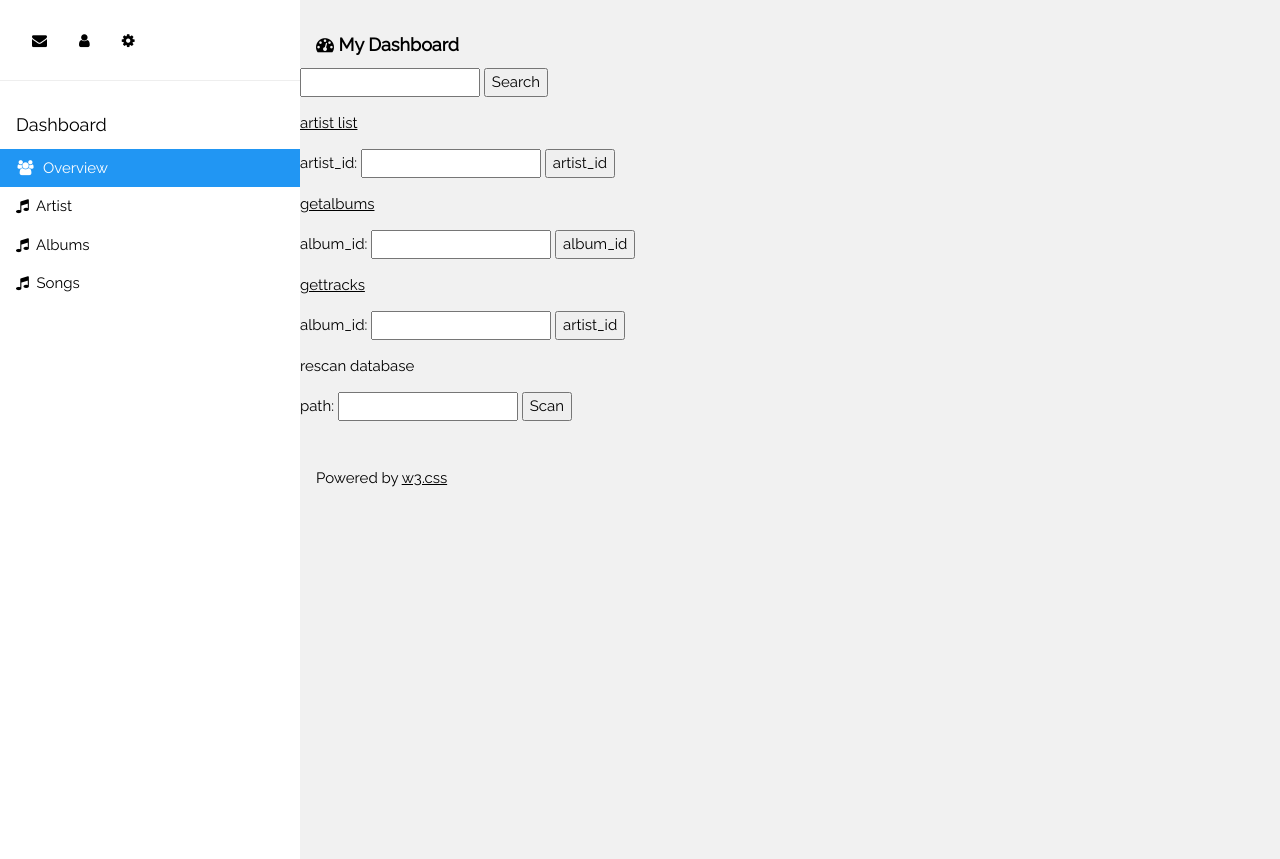
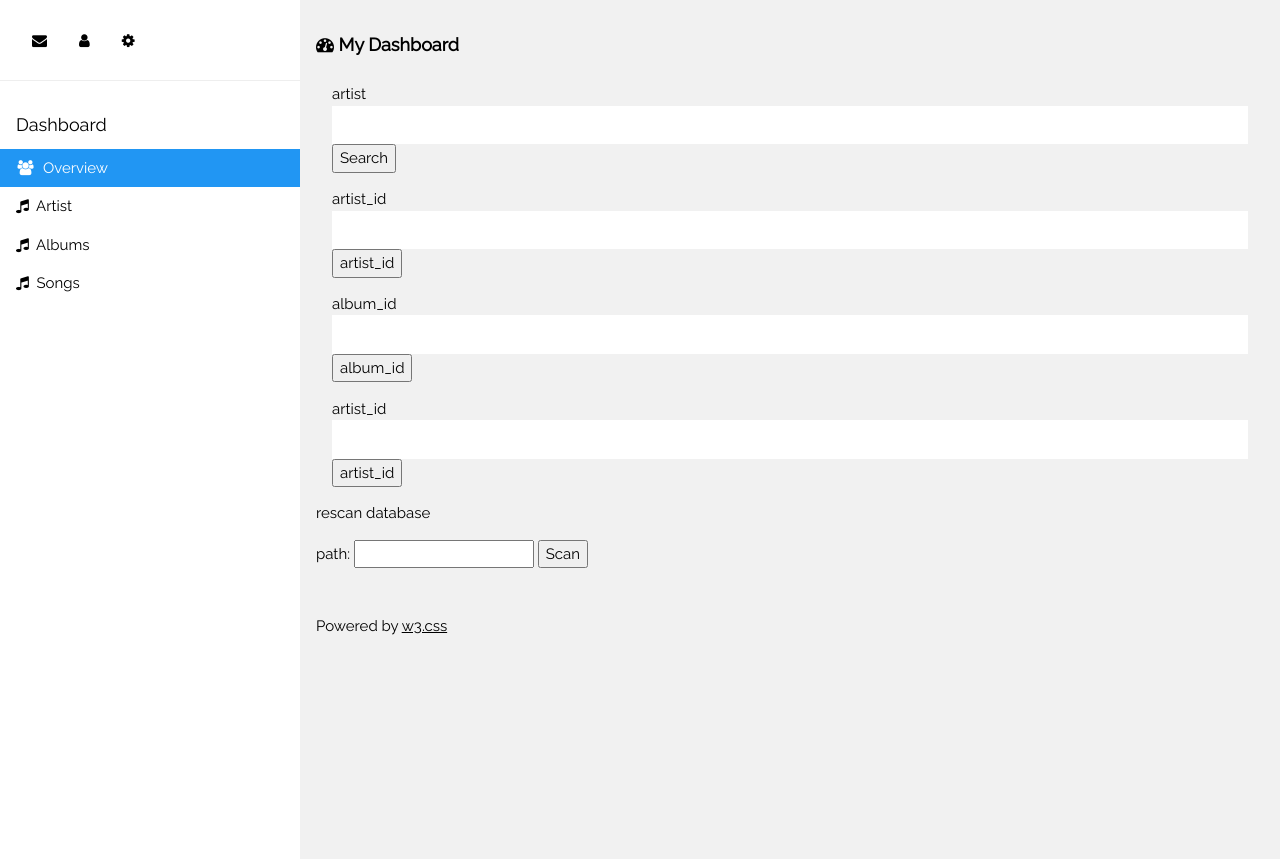
Before and after one commit to kthordarson/mp3db, a Django app: page / in a window 1280 px wide. Shown: the part 44-903 px from the top of the page. Run offline with Django 3.2, Linux system fonts and the light colour scheme; some libraries are stand-ins or nearby versions.

Commit message:
now with glorious django

```diff
--- a/mp3db/templates/artist.html
+++ b/mp3db/templates/artist.html
@@ -1,7 +1,8 @@
 {% extends 'base.html' %}
 {% block content %}
 <ul>
-    <table border="1">
+<h1> Artist</h1>
+    <table class="w3-table-all">
     <tr>
         <th align="left">Artist ID</th>
         <th align="left">Artist name</th>
--- a/mp3db/templates/artist_list.html
+++ b/mp3db/templates/artist_list.html
@@ -1,7 +1,7 @@
 {% extends 'base.html' %}
 {% block content %}
 <ul>
-    <table border="1">
+    <table class="w3-table-all">
     <tr>
         <th align="left">Artist ID</th>
         <th align="left">Artist name</th>
--- a/mp3db/templates/base.html
+++ b/mp3db/templates/base.html
@@ -35,7 +35,7 @@ html,body,h1,h2,h3,h4,h5 {font-family: "Raleway", sans-serif}
     <a href="{% url 'hello' %}" class="w3-bar-item w3-button w3-padding w3-blue"><i class="fa fa-users fa-fw"></i>  Overview</a>
     <a href="{% url 'artist_list' %}" class="w3-bar-item w3-button w3-padding"><i class="fa fa-music"></i>  Artist</a>
     <a href="{% url 'getalbums' %}" class="w3-bar-item w3-button w3-padding"><i class="fa fa-music"></i>  Albums</a>
-    <a href="{% url 'gettracks' %}" class="w3-bar-item w3-button w3-padding"><i class="fa fa-music"></i>  Songs</a>
+    <a href="{% url 'song_list' %}" class="w3-bar-item w3-button w3-padding"><i class="fa fa-music"></i>  Songs</a>
   </div>
 </nav>
 
--- a/mp3db/templates/getalbum_tracks.html
+++ b/mp3db/templates/getalbum_tracks.html
@@ -1,7 +1,8 @@
 {% extends 'base.html' %}
 {% block content %}
-    <p>{{ albumname }}</p>
-    <table border="1">
+    <div class="w3-container">
+        <h1>{{ albumname }}</h1>
+        <table class="w3-table-all">
         <tr>
             <th align="left">Song ID</th>
             <th align="left">Song name</th>
@@ -17,4 +18,5 @@
                 </tr>
                 {% endfor %}
         </table>
+    </div>
 {% endblock %}
--- a/mp3db/templates/getalbums.html
+++ b/mp3db/templates/getalbums.html
@@ -1,7 +1,8 @@
 {% extends 'base.html' %}
 {% block content %}
-    <p>Artist name: {{ artist_name }}</p>
-    <table border="1">
+    <div class="w3-container">
+        <h1>Artist name: {{ artist_name }}</h1>
+        <table class="w3-table-all">
         <tr>
             <th align="left">Album ID</th>
             <th align="left">Album name</th>
@@ -13,4 +14,5 @@
                 </tr>
                 {% endfor %}
         </table>
+    </div>
 {% endblock %}
--- a/mp3db/templates/index.html
+++ b/mp3db/templates/index.html
@@ -1,28 +1,35 @@
 {% extends 'base.html' %}
 {% block content %}
 {% if error %}
-<p >Please submit a search term.</p>
+<h1 >Please submit a search term.</h1>
 {% endif %}
-<form action="/search/" method="get">
-	<input type="text" name="q">
+    <div class="w3-container">
+        <p>
+        <form action="/search/" method="get" class="w3-container">
+            <label>artist</label>
+            <input class="w3-input w3-border-0" type="text" name="q">
             <input type="submit" value="Search">
         </form>
-<p><a href="{% url 'artist_list' %}">artist list</a>
-<form action="artist/">
-	artist_id: <input type="text" name="id">
+        </p>
+
+        <form action="artist/" class="w3-container">
+            <label>artist_id</label>
+            <input class="w3-input w3-border-0" type="text" name="id">
             <input type="submit"  value="artist_id">
         </form>
         </p>
-<p><a href="{% url 'getalbums' %}">getalbums</a>
-<form action="getalbums/">
-	album_id: <input type="text" name="id">
+            <p>
+            <form action="getalbums/"  class="w3-container">
+            <label>album_id</label>
+            <input class="w3-input w3-border-0" type="text" name="id">
             <input type="submit" value="album_id">
             </form>
             </p>
+        </p>
         <p>
-<p><a href="{% url 'gettracks' %}">gettracks</a></p>
-<form action="getalbum_tracks/">
-	album_id: <input type="text" name="id">
+        <form action="getalbum_tracks/" class="w3-container">
+            <label>artist_id</label>
+            <input class="w3-input w3-border-0" type="text" name="id">
             <input type="submit"  value="artist_id">
         </form>
         <p>rescan database
@@ -31,4 +38,5 @@
             <input type="submit"  value="Scan">
         </form>
         </p>
+    </div>
 {% endblock %}
--- a/mp3db/views.py
+++ b/mp3db/views.py
@@ -47,10 +47,18 @@ def artist_list(request):
     return render(request,'artist_list.html', {'result': result})
     return artist
 
+def song_list(request):
+    #db = MySQLdb.connect(**dbconfig)
+    cnx = pymysql.connect(**dbconfig)
+    cursor = cnx.cursor()
+    cursor.execute("SELECT * FROM song")
+    results = dictfetchall(cursor)
+    return render(request,'song_list.html', {'results': results})
+    return artist
+
 def artist(request):
     cnx = pymysql.connect(**dbconfig)
     cursor = cnx.cursor()
-#    sql_command = """SELECT artist_id, artistname FROM artist artist_id = %s"""
     if 'id' in request.GET:
         id = request.GET['id']
         if not id:
@@ -65,7 +73,6 @@ def artist(request):
             return render(request,'artist.html', {'results': results, 'albumcount':albumcount})
     else:
         cursor.execute("SELECT * from artist")
-        # cursor.execute(sql_command)
         results = dictfetchall(cursor)
         return render(request, 'artist.html', {'results': results})
     return artist
@@ -106,17 +113,11 @@ def getalbum_tracks(request):
             results = cursor.fetchall()
             albumname = results[0][0]
             sql_command ="SELECT * from song where album_id = %s"
-            # sql_command = "select song.song_id, song.title, song.artist_id,artist.artistname from song join artist on song.artist_id = artist.artist_id"
             cursor.execute(sql_command,[id])
             results = dictfetchall(cursor)
-            #results = cursor.fetchall()
             cursor.execute("SELECT artistname FROM artist WHERE artist_id=%s",[id])
             aname = dictfetchall(cursor)
             artistname = aname[0]['artistname']
-            #aname = cursor.fetchall()
-            #results += aname
-            #z = {**results, **aname}
-            #z = dict(results.items() + aname.items())
             return render(request, 'getalbum_tracks.html', {'results': results, 'artistname':artistname, 'albumname':albumname})
     else:
         return render(request, 'index.html')
--- a/mymp3thing/urls.py
+++ b/mymp3thing/urls.py
@@ -15,7 +15,7 @@ Including another URLconf
 """
 from django.contrib import admin
 from django.urls import path,include, re_path
-from mp3db.views import hello,current_datetime,  artist_list,getalbums,getalbum_tracks,search,artist,rescan_db
+from mp3db.views import hello,current_datetime,  artist_list,getalbums,getalbum_tracks,search,artist,rescan_db,song_list
 from django.conf import settings
 from django.conf.urls import include, url
 
@@ -26,6 +26,7 @@ urlpatterns = [
     path('time', current_datetime),
     path('artist_list/', artist_list,name='artist_list'),
     path('artist/', artist,name='artist'),
+    path('song_list/', song_list,name='song_list'),
     path('rescan_db/', rescan_db,name='rescan_db'),
     re_path(r'^getalbums/$', getalbums, name='getalbums'),
     re_path(r'^getalbum_tracks/$', getalbum_tracks, name='gettracks'),
```
Also changed, not shown: mp3db/scandb.py (+0 -19 lines), mp3db/templates/song_list.html (added, +21 -0 lines). Lines whose indentation alone changed are shown as unchanged.
